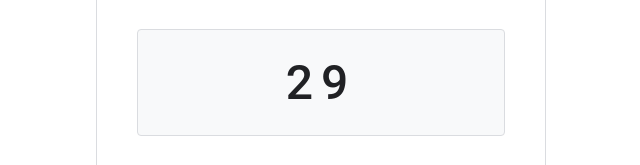
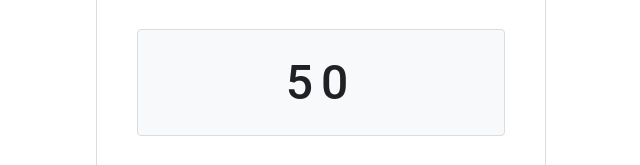
Before and after one commit to pythonpedia1/authbot, a plain HTML site: page index.html in a window 1280 px wide. Shown: the part 300-465 px from the top of the page, 319-959 px from the left. Drawn offline with Linux system fonts and the light colour scheme.

Commit message:
Update index.html

```diff
--- a/index.html
+++ b/index.html
@@ -142,7 +142,7 @@
         </p>
 
         <div class="code-box">
-            <div class="code">29</div>
+            <div class="code">50</div>
         </div>
 
         <p class="instruction">
```
